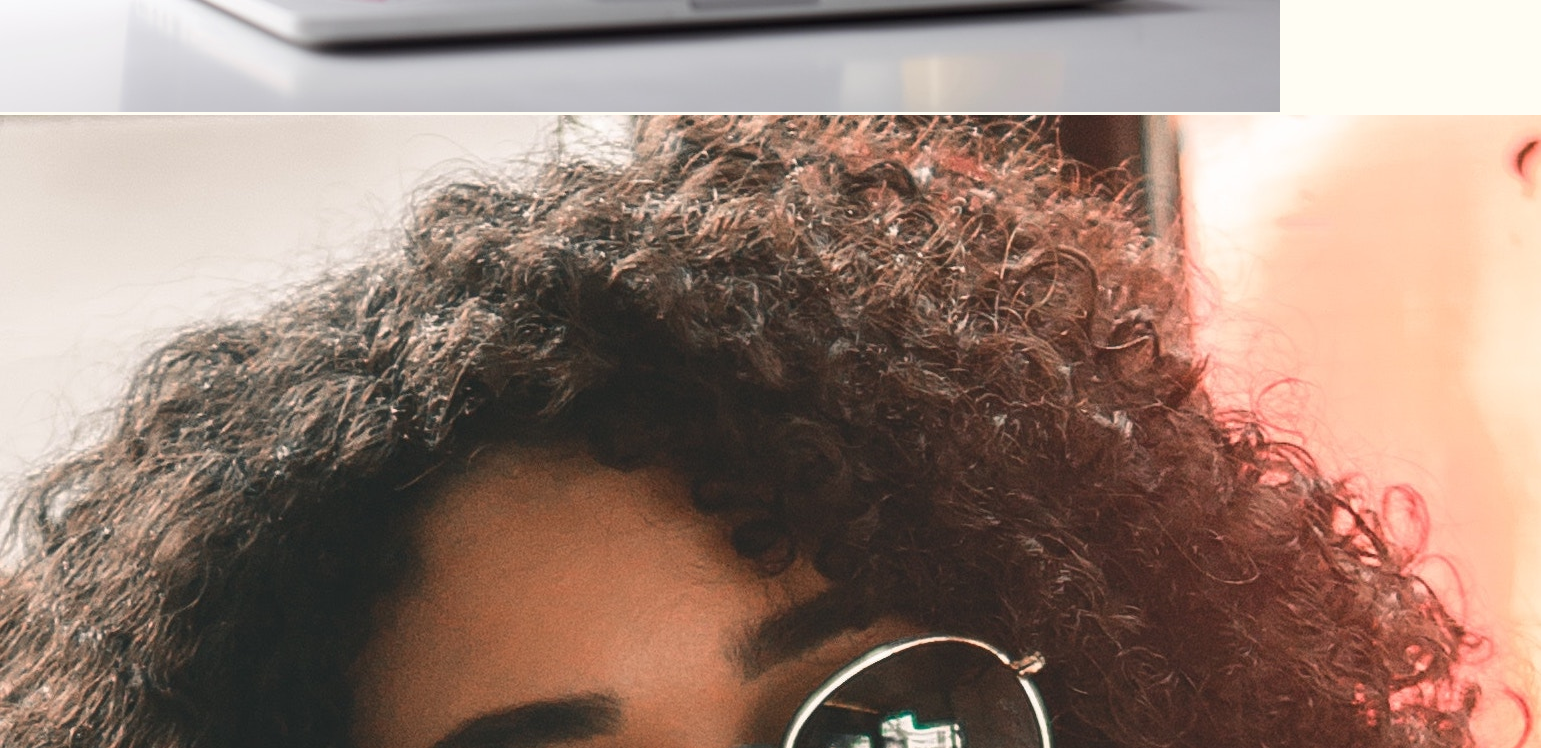
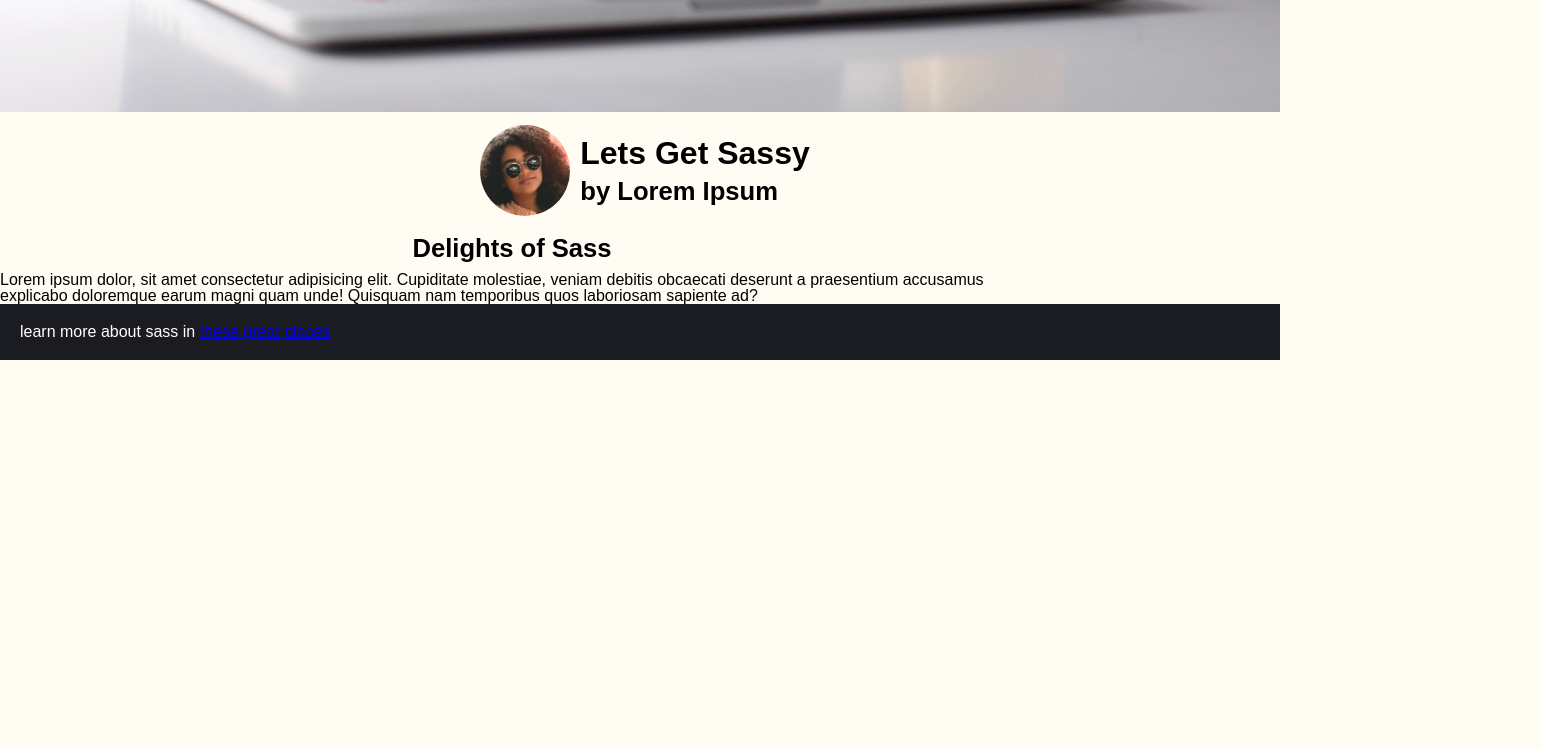
Before and after one commit to justanothergoonie/week2sass, a website: page index.html in a window 1280 px wide. Shown: the part 608-1356 px from the top of the page, 1541 px wide, since content can reach past the window. After the commit the page ends 968 px from the top, so only its background shows below. Drawn offline with Linux system fonts and the light colour scheme.

Commit message:
making it look good

```diff
--- a/src/scss/main.scss
+++ b/src/scss/main.scss
@@ -24,8 +24,28 @@ body {
 }
 
 article {
-    h2 {
-        color: $accent-color;
+    width: 100%;
+    max-width: 1024px;
+    display: flex;
+    flex-direction: column;
+    justify-content: center;
+}
+
+header {
+    > img {
+        width: 100%;
+        min-height: 300px;
+        object-fit: cover;
+    }
+    .blog-title {
+        display: flex;
+        align-items: center;
+        justify-content: center;
+        img {
+            width: 90px;
+            border-radius: 90px;
+            margin: $header-spacing;
+        }
     }
 }
 
```
Also changed, not shown: dist/css/main.css, 1 other file.
